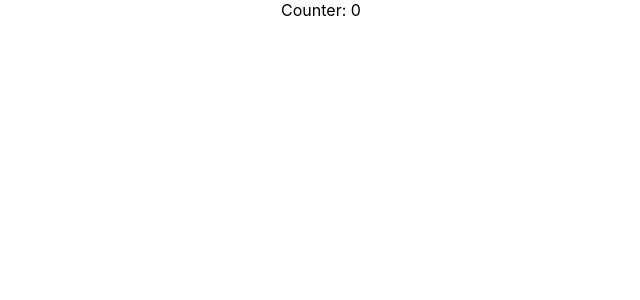
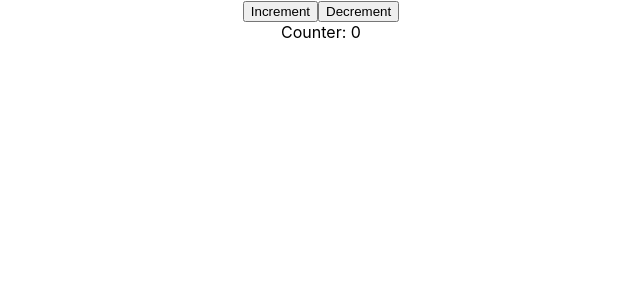
Before and after one commit to kvsiva/my-app3, a React (Create React App) app: page / in a window 1280 px wide. Shown: the top 300 px of the page, without its empty margins (319-959 px from the left). Built offline with nearby package versions, Linux system fonts and the light colour scheme.

Commit message:
added buttons and actions

```diff
--- a/src/components/Counter.jsx
+++ b/src/components/Counter.jsx
@@ -2,18 +2,26 @@ import React, { Component } from 'react'
 
 export class Counter extends Component {
     constructor(props) {
+        console.log('Constructor')
         super(props)
 
         this.state = {
              counter: 0
         }
+        this.increment = () => this.setState({counter:this.state.counter+1})
+        this.decrement = () => this.setState({counter:this.state.counter-1})
+
     }
 
     render() {
         console.log('Render')
         return (
+            <div>
+            <button onClick={this.increment}>Increment</button>
+            <button onClick={this.decrement}>Decrement</button>
             <div className="counter">
                 Counter: {this.state.counter}
+            </div>
             </div>
         )
     }
```
